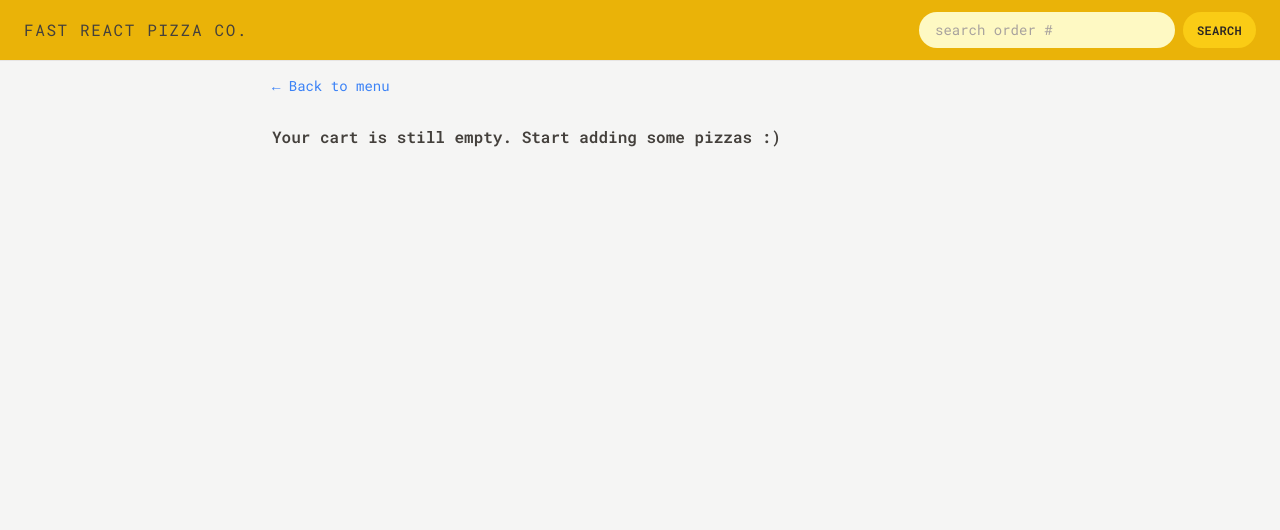
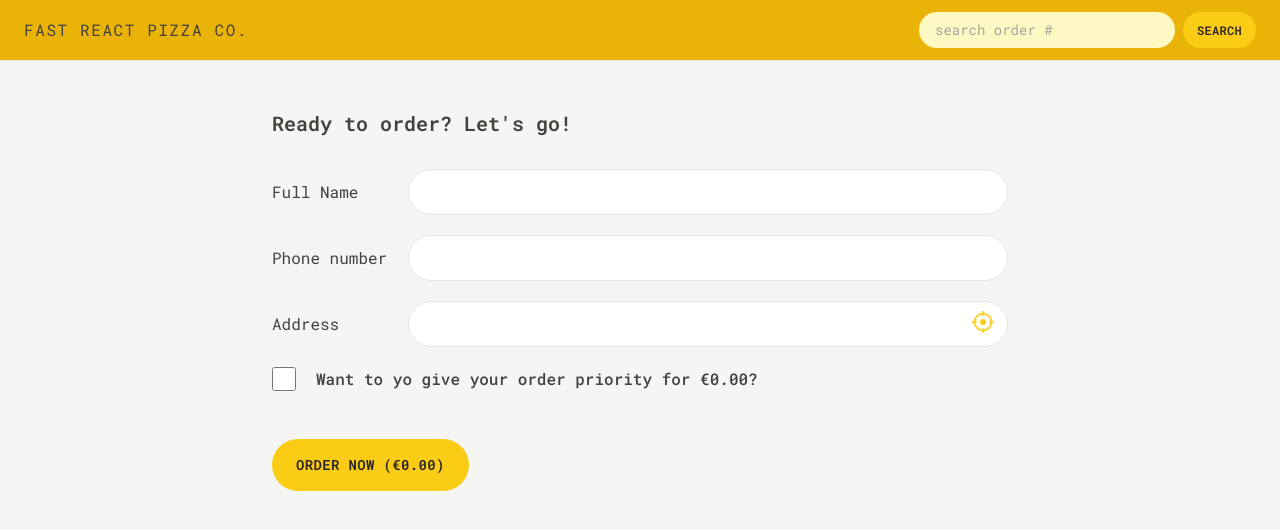
Before and after one commit to farshadahmadian/fast_react_pizza, a React (Vite) app: page /order/new in a window 1280 px wide. Shown: the top 530 px of the page. Built offline with nearby package versions, Linux system fonts and the light colour scheme.

Commit message:
add geolocation

```diff
--- a/src/features/order/CreateOrder.tsx
+++ b/src/features/order/CreateOrder.tsx
@@ -3,16 +3,17 @@ import Button from "../../ui/Button";
 import { useDispatch, useSelector } from "react-redux";
 import { DispatchType, RootStateType } from "../../store";
 import { fetchAddress, updateName } from "../user/userSlice";
-import { ChangeEvent, useState } from "react";
-import { updateUserLocalStorage } from "../user/utils";
-import { clearCart, getCart, getTotalPizzasPrice } from "../cart/cartSlice";
-import { updateCartLocalStorage } from "../cart/utils";
+import { ChangeEvent, useEffect, useState } from "react";
+import { getCart, getTotalPizzasPrice } from "../cart/cartSlice";
 import EmptyCart from "../cart/EmptyCart";
 import { formatCurrency } from "../../utils/helpers";
+import { updateUserLocalStorage } from "../user/utils";
+import { updateCartLocalStorage } from "../cart/utils";
 
 function CreateOrder() {
   // const newOrderId = useActionData();
   // const navigate = useNavigate();
+  const [defaultAddress, setDefaultAddress] = useState("");
   const user = useSelector((rootState: RootStateType) => rootState.user);
   const cart = useSelector(getCart);
   const totalCartPrice = useSelector(getTotalPizzasPrice);
@@ -28,14 +29,17 @@ function CreateOrder() {
     ? totalCartPrice + priorityPrice
     : totalCartPrice;
 
+  const isLoadingAddress = user.status === "loading";
+  const addressMessage = "Finding your location ...";
+
   function handleSubmit() {
     // default action must NOT be prevented, because a POST request must be sent to the current url (/order/new) just to get the form data, using the browser API formData() method. After that, a POST request must be sent to the API to create the new order. Then there must be a redirection to /order/newOrder.id by sending a response to the browser. As soon as route changes to /order/newOrder.id a GET request is sent to the API to get the status of the newly created order.
 
     // event.preventDefault();
     dispatch(updateName(newFullName));
-    dispatch(clearCart());
     updateUserLocalStorage({ ...user, username: newFullName });
     updateCartLocalStorage({ cart: [] });
+
     // if event default action is prevented, we can return "newOrder.id" instead of redirect(), from the route "action" function, then use the hook useActionData() in this component to get the "id" and use useNavigate() in this component to navigate to /order/newOrderId (because navigate() or redirect() works even with event.preventDefault()) But the problem is that, by event.preventDefault() the POST request to the "form action" (/order/new) cannot be sent. so browser API formData() returns undefined, therefore the POST request to the API to create a new order will be sent by "undefined" instead of the "user data + cart". The API will return "undefined" instead of the "new order id", and navigate() makes the browser to navigate to /order/undefined which results in an <Error /> page. redirect() and navigate() send response to the browser so that it can redirect or navigate to a new url and fetch() sends an HTTP request to a server so they work when event.preventDefault(), but event.preventDefault() prevents the response from being sent to the browser to go to the "action" attribute of the form (which is the current url /order/new)
 
     // console.log(newOrderId);
@@ -47,13 +51,17 @@ function CreateOrder() {
     using react-router-dom "action", it is possible to get the data submited in form without using any states and submit handler (action.tsx)
   */
 
-  if (!cart.length) return <EmptyCart />;
+  useEffect(() => {
+    setDefaultAddress(user.address);
+  }, [user.address, user.position]);
+
+  // if (!cart.length) return <EmptyCart />;
 
   return (
     <div className="px-4 py-6">
-      <h2 className="mb-8 text-xl font-semibold">Ready to order? Let's go!</h2>
-
-      <button onClick={() => dispatch(fetchAddress())}>Get Position</button>
+      <h2 className="mb-8 mt-6 text-xl font-semibold">
+        Ready to order? Let's go!
+      </h2>
 
       {/* in order to use react router action to send POST requests to the API,
       the component <Form /> from react-router-dom library must be used instead of the JSX element <form>
@@ -88,16 +96,41 @@ function CreateOrder() {
           )}
         </div>
 
-        <div className="label-input-container">
-          <label>Address</label>
-          <div className="flex-grow">
+        <div className="label-input-container relative sm:grid sm:grid-cols-[8rem_1fr]">
+          <label className="row-start-1 row-end-1">Address</label>
+          <div className="grid flex-grow">
+            {/* <div className="relative grid grid-rows-2"> */}
             <input
               className="input w-full"
               type="text"
               name="address"
+              value={isLoadingAddress ? addressMessage : defaultAddress}
+              onChange={(event) => setDefaultAddress(event.target.value)}
+              disabled={isLoadingAddress}
               required
             />
+
+            <Button
+              disabled={isLoadingAddress}
+              type="button"
+              sizeType="round"
+              onClick={() => dispatch(fetchAddress())}
+              className="h-h-full absolute right-0 top-8 z-10 flex !bg-transparent focus:!ring-0 focus:!ring-offset-0 sm:top-0"
+            >
+              <img
+                className="location-icon"
+                src="/location-icon.png"
+                alt="location"
+              />
+            </Button>
+            {/* </div> */}
           </div>
+          {user.status === "error" && (
+            <p className="col-start-2 row-start-2 mt-2 rounded-md bg-red-100 p-2 text-xs text-red-700">
+              {user.error?.message ||
+                "Something went wrong. Please enter your address manually."}
+            </p>
+          )}
         </div>
 
         <div className="label-input-container mb-12 gap-5">
@@ -126,10 +159,20 @@ function CreateOrder() {
           and the response received from the server, which is the new order, can be used
           to render <Order /> when routing to /order/:orderId if orderId === newOrder.id */}
           <input type="hidden" name="cart" value={JSON.stringify(cart)} />
+          <input
+            type="hidden"
+            name="position"
+            value={
+              user.position
+                ? `${user.position?.latitude},${user.position?.longitude}`
+                : ""
+            }
+          />
+
           <Button
             sizeType="primary"
             type="submit"
-            disabled={isLoading || isSubmitting}
+            disabled={isLoading || isSubmitting || isLoadingAddress}
           >
             {isSubmitting
               ? "Placing the order ..."
--- a/src/features/order/Order.tsx
+++ b/src/features/order/Order.tsx
@@ -59,11 +59,11 @@ function Order() {
 
       <div className="space-y-2 bg-stone-200 px-6 py-5">
         <p className="text-sm font-medium text-stone-600">
-          Price pizza: {formatCurrency(orderPrice)}
+          Order Price: {formatCurrency(orderPrice)}
         </p>
         {priority && (
           <p className="text-sm font-medium text-stone-600">
-            Price priority: {formatCurrency(priorityPrice)}
+            Priority Price: {formatCurrency(priorityPrice)}
           </p>
         )}
         <p className="font-bold">
--- a/src/features/order/action.ts
+++ b/src/features/order/action.ts
@@ -2,6 +2,8 @@ import { redirect } from "react-router-dom";
 import { createOrder } from "../../services/apiRestaurant";
 import { ReactRouterDomRequestType } from "../../type";
 import { FullOrderType, OrderFormType, PostOrderType } from "./types";
+import store from "../../store";
+import { clearCart } from "../cart/cartSlice";
 
 type FormErrorsType = {
   phone?: string;
@@ -40,7 +42,6 @@ export async function action(obj: ReactRouterDomRequestType) {
     ...convertedData,
     priority: convertedData.priority === "on",
   };
-
   const errors: FormErrorsType = {};
   if (!isValidPhone(convertedData.phone)) {
     errors.phone = "Please enter a correct phone number!";
@@ -54,6 +55,7 @@ export async function action(obj: ReactRouterDomRequestType) {
   so that redirection to a route happens, e.g. `/order/${newOrder.id}`
   */
   const response = redirect(`/order/${newOrder.id}`);
+  store.dispatch(clearCart());
   return response;
   // return newOrder.id;
 }
--- a/src/features/order/types.ts
+++ b/src/features/order/types.ts
@@ -8,6 +8,7 @@ export type OrderFormType = {
   address: string;
   priority: string;
   cart: CartItemType[];
+  position: GeolocationCoordinates | null;
 };
 
 export type PostOrderType = Omit<OrderFormType, "priority"> & {
--- a/src/features/user/userSlice.ts
+++ b/src/features/user/userSlice.ts
@@ -37,7 +37,6 @@ export const fetchAddress = createAsyncThunk(
 
     // 2) Then we use a reverse geocoding API to get a description of the user's address, so we can display it the order form, so that the user can correct it if wrong
     const addressObj = await getAddress(position);
-    console.log(addressObj);
     const address = `${addressObj?.locality}, ${addressObj?.city} ${addressObj?.postcode}, ${addressObj?.countryName}`;
 
     // 3) Then we return an object with the data that we are interested in
--- a/src/index.css
+++ b/src/index.css
@@ -55,3 +55,7 @@
     }
   }
 }
+
+.location-icon {
+  width: 1.4rem;
+}
```
Also changed, not shown: public/location-icon.png (added).
